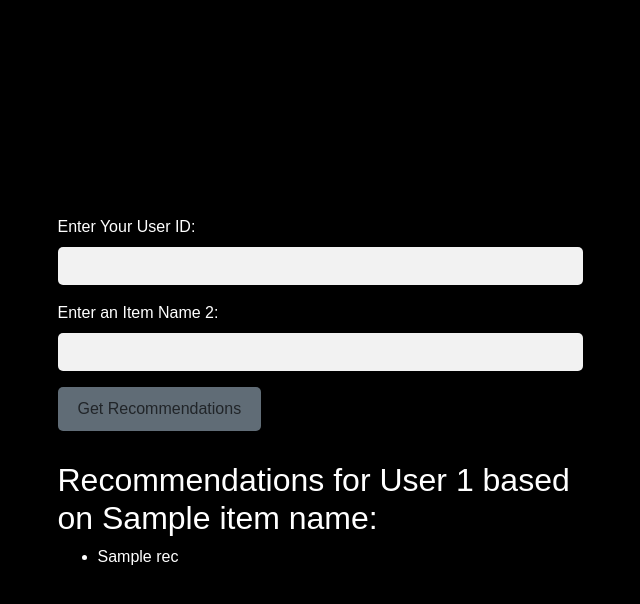
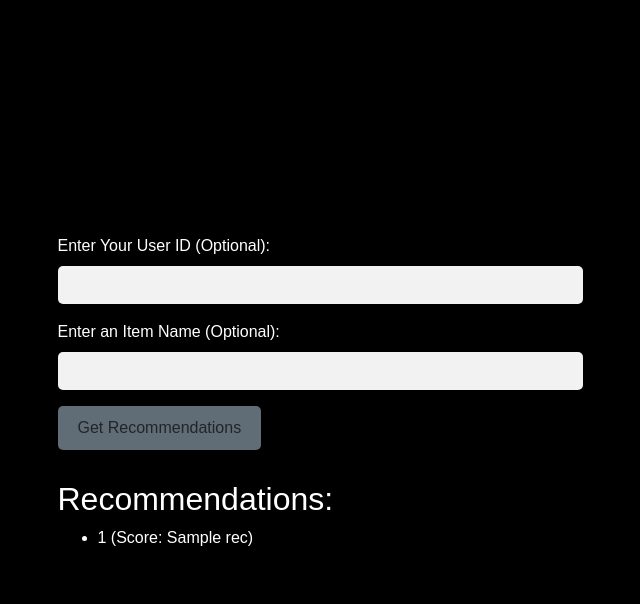
Before and after one commit to DeeprSoni/recommendation, a Flask app: template templates/index.html in a window 1280 px wide. Shown: the top 604 px of the page, without its empty margins (320-960 px from the left). Run offline with Flask 3, Linux system fonts and the light colour scheme; the template is opened without the code that fills it: most values are stand-ins (such as "Sample title", 1, 10 or a date in 2020); parts of the project's set-up code (start-up, migrations or seed data) failed here and were passed over; some libraries are stand-ins or nearby versions.

Commit message:
removed requirement to enter item

```diff
--- a/templates/index.html
+++ b/templates/index.html
@@ -49,23 +49,23 @@
         <div class="col-md-6">
             <form action="/recommend" method="post">
                 <div class="form-group">
-                    <label for="user_id">Enter Your User ID:</label>
-                    <input type="text" id="user_id" name="user_id" class="input-custom form-control" required>
+                    <label for="user_id">Enter Your User ID (Optional):</label>
+                    <input type="text" id="user_id" name="user_id" class="input-custom form-control">
                 </div>
 
                 <div class="form-group">
-                    <label for="item_name">Enter an Item Name 2:</label>
-                    <input type="text" id="item_name" name="item_name" class="input-custom form-control" required>
+                    <label for="item_name">Enter an Item Name (Optional):</label>
+                    <input type="text" id="item_name" name="item_name" class="input-custom form-control">
                 </div>
 
                 <button type="submit" class="btn btn-custom">Get Recommendations</button>
             </form>
 
             {% if recommended %}
-                <h2>Recommendations for User {{ user_id }} based on {{ item_name }}:</h2>
+                <h2>Recommendations:</h2>
                 <ul>
                     {% for rec in recommended %}
-                        <li>{{ rec }}</li>
+                        <li>{{ rec[0] }} (Score: {{ rec[1] }})</li>
                     {% endfor %}
                 </ul>
             {% endif %}
```
